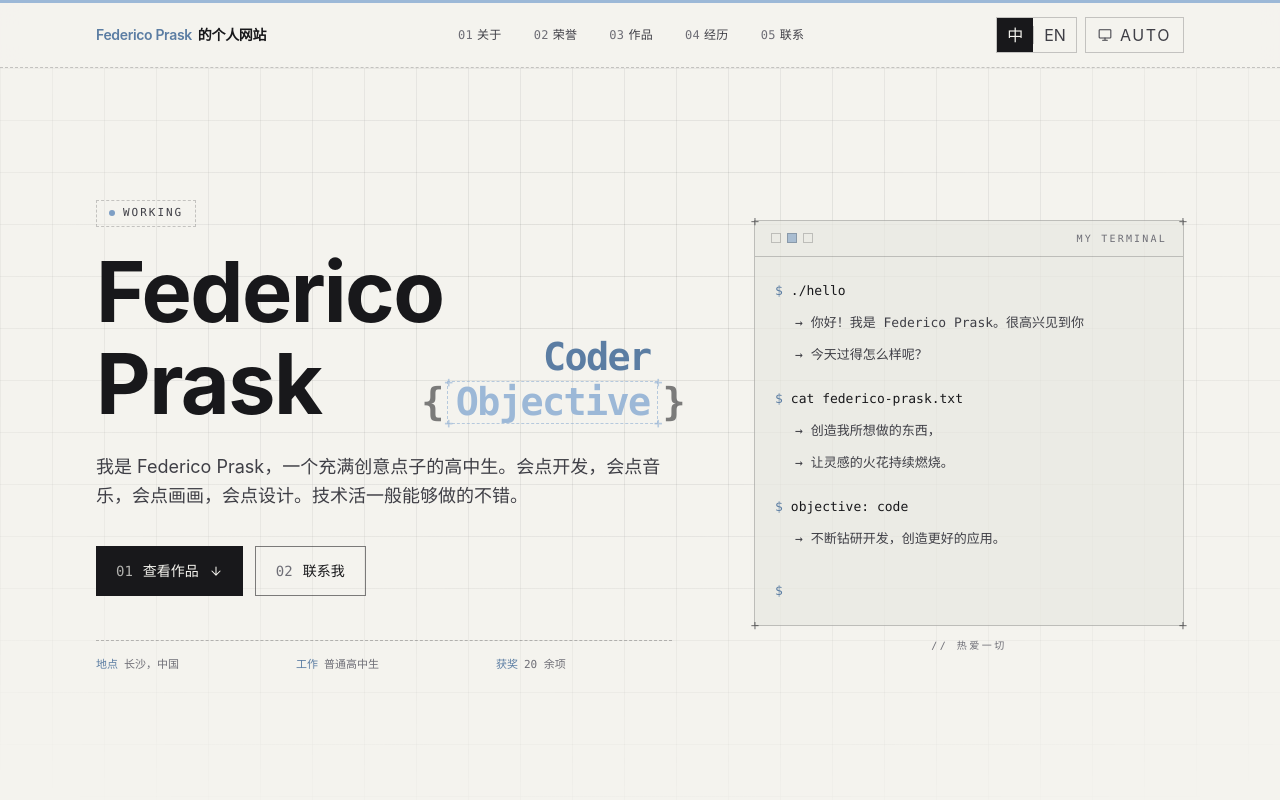
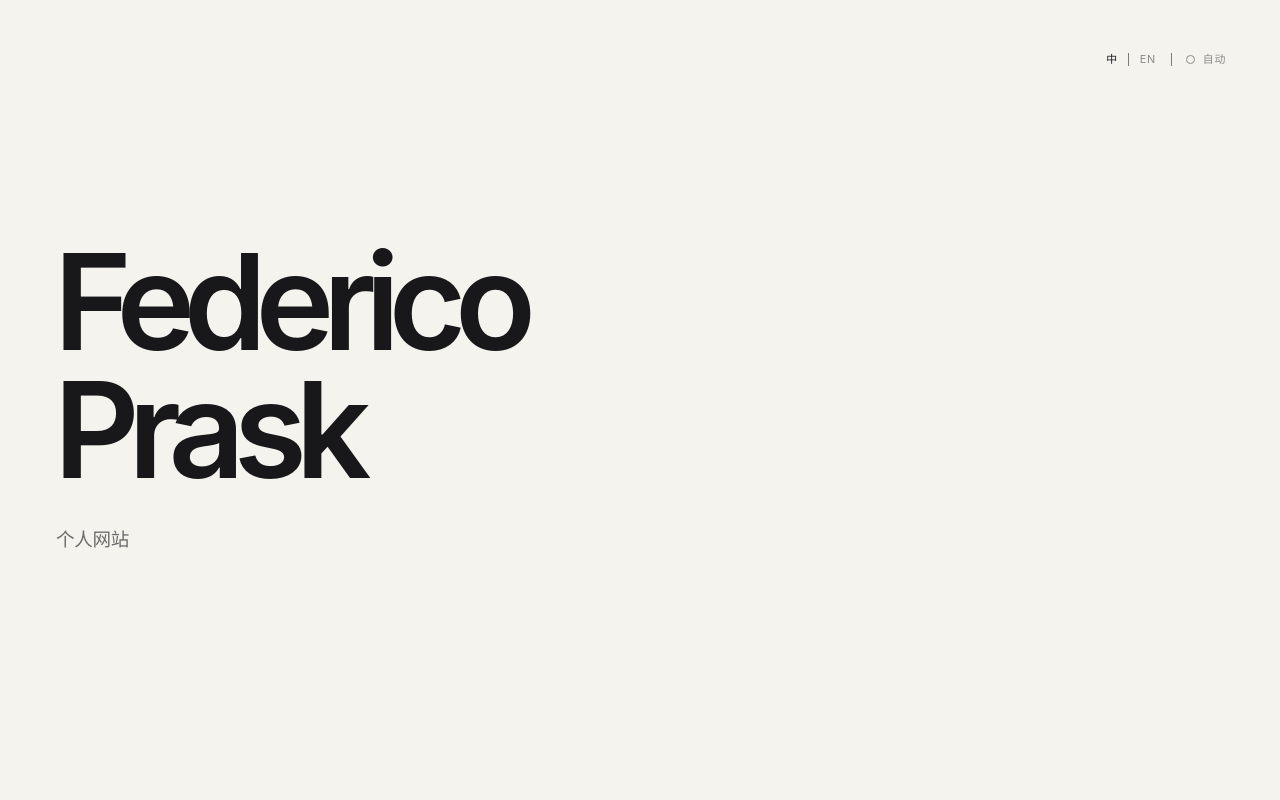
Before and after one commit to Federico-Prask/FedericoPrask.pages.dev, a Vue app: page / in a window 1280 px wide. Shown: the top 800 px of the page. Built offline with nearby package versions, Linux system fonts and the light colour scheme.

Commit message:
Replace legacy page with redesign shell

```diff
--- a/src/App.vue
+++ b/src/App.vue
@@ -1,41 +1,74 @@
 <script setup lang="ts">
-import { useI18n } from "./composables/useI18n";
-import TopBar from "./components/TopBar.vue";
-import Hero from "./components/Hero.vue";
-import Ticker from "./components/Ticker.vue";
-import About from "./components/About.vue";
-import Stack from "./components/Stack.vue";
-import Projects from "./components/Projects.vue";
-import Experience from "./components/Experience.vue";
-import Contact from "./components/Contact.vue";
-import Footer from "./components/Footer.vue";
-
-const { locale } = useI18n();
+import TitlePage from "./components/TitlePage.vue";
 </script>
 
 <template>
-  <div
-    class="min-h-screen overflow-x-clip bg-paper font-sans text-ink antialiased dark:bg-paper-d dark:text-ink-d"
-  >
-    <a
-      href="#main"
-      class="sr-only focus:not-sr-only focus:absolute focus:left-4 focus:top-4 focus:z-[60] focus:border focus:border-line focus:bg-paper focus:px-4 focus:py-2 focus:font-mono focus:text-xs"
-    >
-      {{ locale === 'zh' ? '跳到主要内容' : 'Skip to content' }}
-    </a>
+  <a class="skip-link" href="#main-content">
+    Skip to content
+  </a>
 
-    <TopBar />
+  <main id="main-content">
+    <TitlePage />
+  </main>
+</template>
 
-    <main id="main">
-      <Hero />
-      <Ticker />
-      <About />
-      <Stack />
-      <Projects />
-      <Experience />
-      <Contact />
-    </main>
+<style>
+:root {
+  font-synthesis: none;
+  text-rendering: optimizeLegibility;
+}
 
-    <Footer />
-  </div>
-</template>
+*,
+*::before,
+*::after {
+  box-sizing: border-box;
+}
+
+html {
+  min-width: 320px;
+  min-height: 100%;
+  scroll-behavior: smooth;
+}
+
+body {
+  min-width: 320px;
+  min-height: 100svh;
+  margin: 0;
+}
+
+#root,
+#main-content {
+  min-height: 100svh;
+}
+
+.skip-link {
+  position: fixed;
+  z-index: 10;
+  inset-block-start: 1rem;
+  inset-inline-start: 1rem;
+  padding: 0.65rem 0.85rem;
+  transform: translateY(-180%);
+  background: var(--site-page-background);
+  color: var(--site-text-primary);
+  font: 0.75rem var(--font-technical);
+}
+
+.skip-link:focus {
+  transform: translateY(0);
+}
+
+@media (prefers-reduced-motion: reduce) {
+  html {
+    scroll-behavior: auto;
+  }
+
+  *,
+  *::before,
+  *::after {
+    animation-duration: 0.01ms !important;
+    animation-iteration-count: 1 !important;
+    transition-duration: 0.01ms !important;
+    scroll-behavior: auto !important;
+  }
+}
+</style>
```
